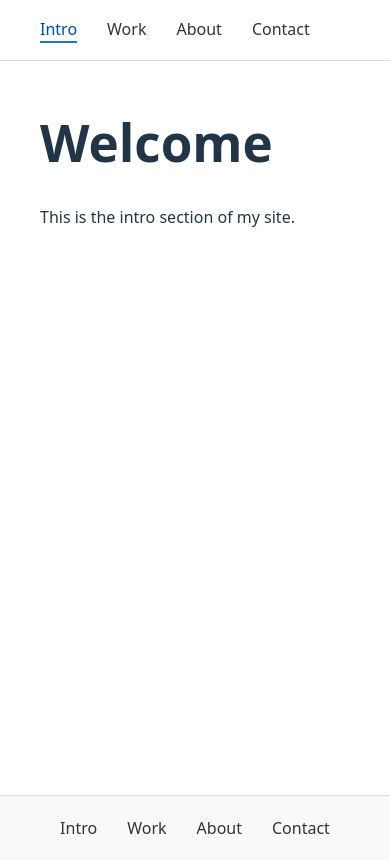
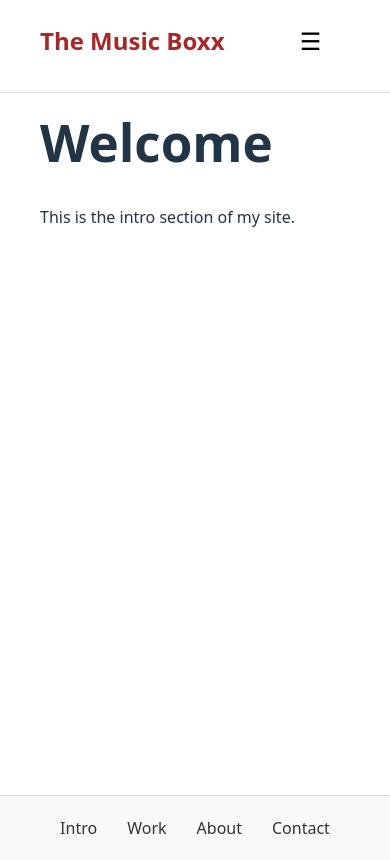
Before and after one commit to tgroh007/music_boxx, a React (Vite) app: page / in a window 390 px wide. Built offline with nearby package versions, Linux system fonts and the light colour scheme.

Commit message:
Converted to responsive d
Signed-off-by: Thomas Groh <listallmobiles@gmail.com>

```diff
--- a/src/App.jsx
+++ b/src/App.jsx
@@ -1,5 +1,5 @@
 import { BrowserRouter as Router, Routes, Route } from "react-router-dom";
-import Navbar from "./components/Navbar";
+import Navbar from "./components/navbar";
 import Footer from "./components/Footer"; // ← add footer import
 
 import Intro from "./pages/Intro";
--- a/src/components/Navbar.css
+++ b/src/components/Navbar.css
@@ -3,27 +3,51 @@
   top: 0;
   left: 0;
   right: 0;
-  height: 60px;
-  display: flex;
-  align-items: center;
-  gap: 30px;
-  padding: 0 40px;
+  background: #ffffff; /* navbar background */
   border-bottom: 1px solid #ddd;
-  background: #ffffff;
   z-index: 1000;
 }
 
-/* Navbar link base style */
+.navbar-container {
+  display: flex;
+  align-items: center;
+  justify-content: space-between;
+  padding: 10px 40px;
+  flex-wrap: wrap;
+}
+
+.logo {
+  font-weight: bold;
+  font-size: 1.5rem;
+  color: #a62828; /* black logo text */
+}
+
+/* Hamburger button */
+.hamburger {
+  display: none;
+  font-size: 1.5rem;
+  background: none;
+  border: none;
+  cursor: pointer;
+  color: #000000; /* black hamburger */
+}
+
+/* Links */
+.nav-links {
+  display: flex;
+  gap: 30px;
+}
+
 .nav-link {
   position: relative;
   text-decoration: none;
-  color: #333;
+  color: #000000; /* black links */
   font-weight: 500;
   padding-bottom: 2px;
   transition: color 0.3s;
 }
 
-/* Underline effect */
+/* Underline animation */
 .nav-link::after {
   content: "";
   position: absolute;
@@ -51,3 +75,24 @@
 .nav-link.active::after {
   width: 100%;
 }
+
+/* Mobile menu */
+@media (max-width: 768px) {
+  .hamburger {
+    display: block;
+  }
+
+  .nav-links {
+    width: 100%;
+    flex-direction: column;
+    max-height: 0;
+    overflow: hidden;
+    gap: 10px;
+    margin-top: 10px;
+    transition: max-height 0.3s ease;
+  }
+
+  .nav-links.open {
+    max-height: 500px; /* large enough to fit all links */
+  }
+}
--- a/src/components/Navbar.jsx
+++ b/src/components/Navbar.jsx
@@ -1,13 +1,33 @@
+import { useState } from "react";
 import { NavLink } from "react-router-dom";
-import "./Navbar.css"; // Create this new CSS file
+import "./Navbar.css";
 
 export default function Navbar() {
+  const [open, setOpen] = useState(false);
+
+  const toggleMenu = () => setOpen(!open);
+
   return (
     <header className="navbar">
-      <NavLink to="/" className="nav-link">Intro</NavLink>
-      <NavLink to="/work" className="nav-link">Work</NavLink>
-      <NavLink to="/about" className="nav-link">About</NavLink>
-      <NavLink to="/contact" className="nav-link">Contact</NavLink>
+      <div className="navbar-container">
+        {/* Logo now links to home */}
+        <NavLink to="/" className="logo" onClick={() => setOpen(false)}>
+          The Music Boxx
+        </NavLink>
+
+        {/* Hamburger button for mobile */}
+        <button className="hamburger" onClick={toggleMenu}>
+          ☰
+        </button>
+
+        {/* Links */}
+        <nav className={`nav-links ${open ? "open" : ""}`}>
+          <NavLink to="/" className="nav-link" onClick={() => setOpen(false)}>Intro</NavLink>
+          <NavLink to="/work" className="nav-link" onClick={() => setOpen(false)}>Work</NavLink>
+          <NavLink to="/about" className="nav-link" onClick={() => setOpen(false)}>About</NavLink>
+          <NavLink to="/contact" className="nav-link" onClick={() => setOpen(false)}>Contact</NavLink>
+        </nav>
+      </div>
     </header>
   );
 }
```
